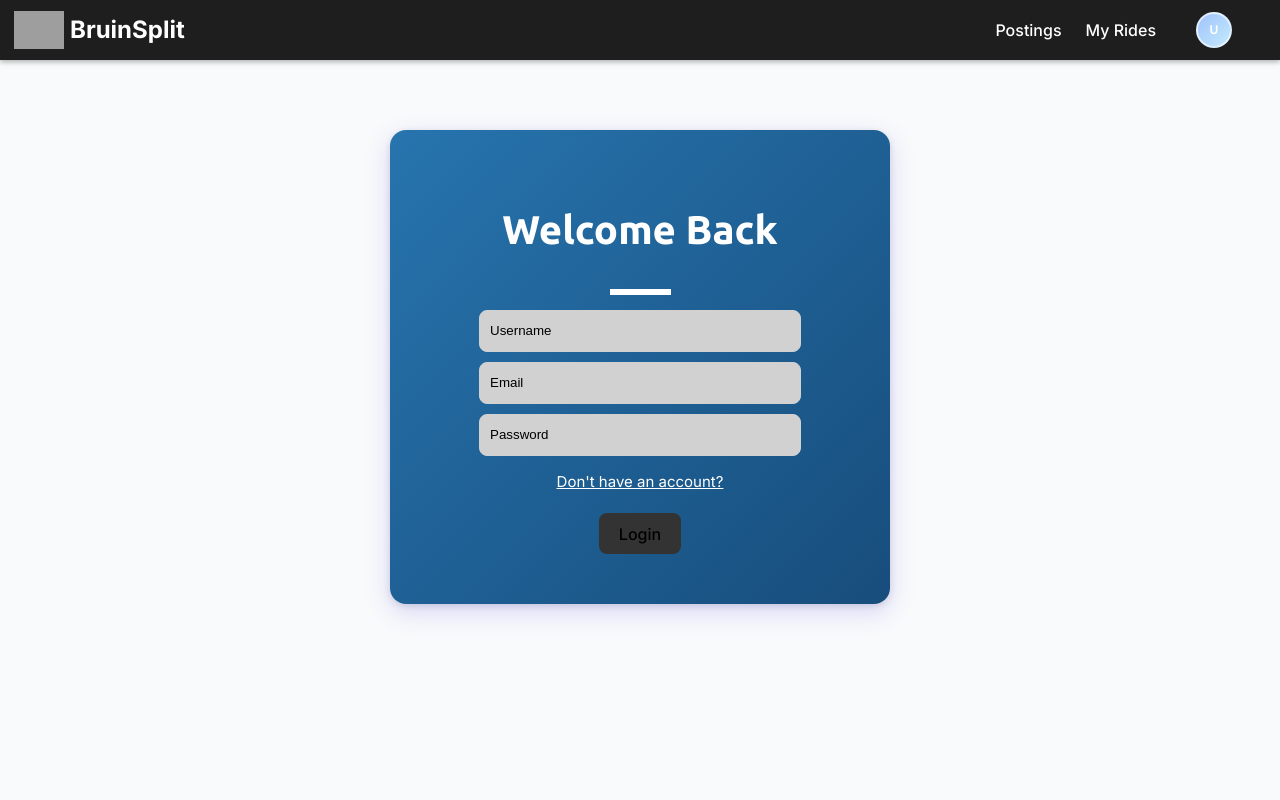
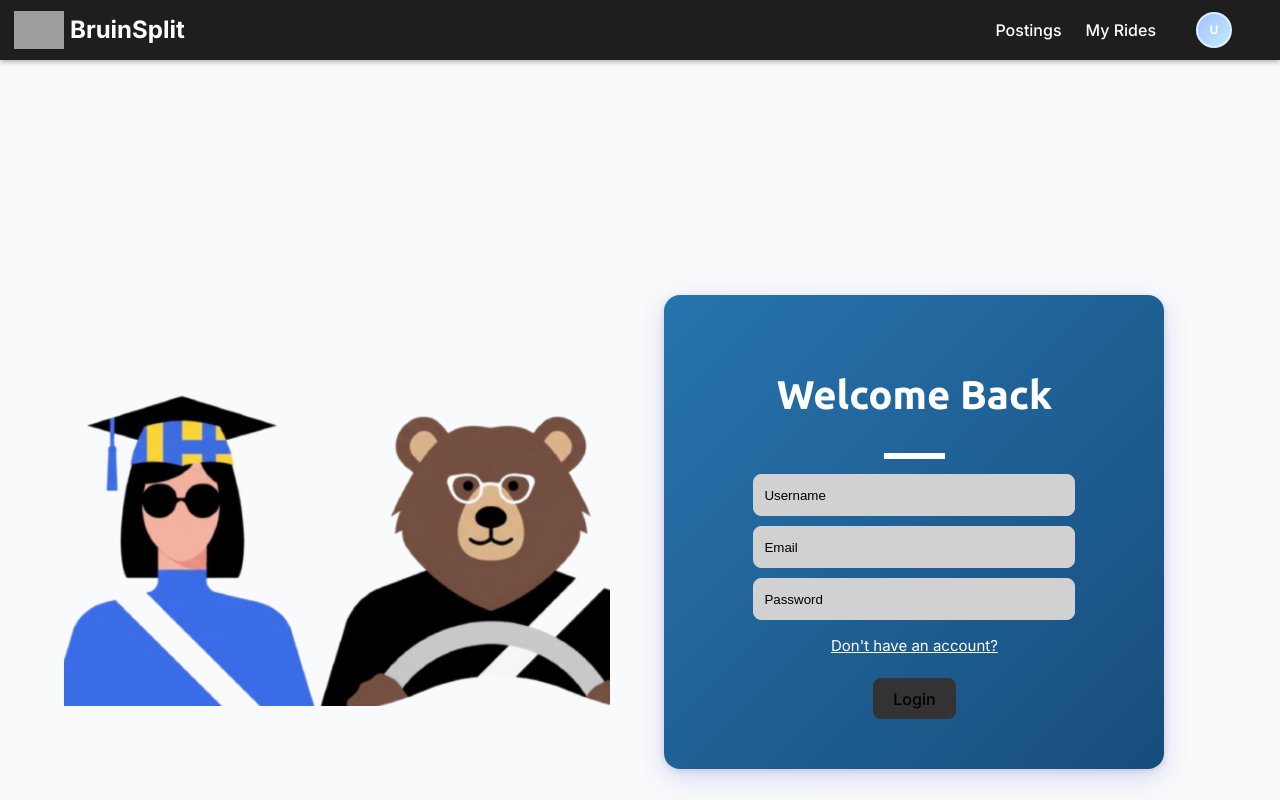
Before and after one commit to joshuajin06/BruinSplit, a React (Vite) app in the folder frontend/bruinsplit/: page /login in a window 1280 px wide. Shown: the top 800 px of the page. Built offline with nearby package versions, Linux system fonts and the light colour scheme; grey boxes are pictures that could not be loaded.

Commit message:
Added bear image to login

```diff
--- a/frontend/bruinsplit/src/pages/Login.jsx
+++ b/frontend/bruinsplit/src/pages/Login.jsx
@@ -4,7 +4,10 @@ import LoginSignup from '../components/loginsignup';
 
 export default function Login() {
   return (<>
-        <div className="page-container">
+        <div className="page-container login-page-right">
+            <div className='login-left-image'>
+                <img src="/download.png" alt="BruinSplit" />
+            </div>
             <div className='Login-Box'>
                 <LoginSignup />
             </div>
--- a/frontend/bruinsplit/src/pages/pages.css
+++ b/frontend/bruinsplit/src/pages/pages.css
@@ -27,6 +27,36 @@
       min-height: 100vh;
       align-content: center;
       background-color: var(--bg-page);
+  }
+
+  .login-page-right {
+      flex-direction: row;
+      justify-content: space-between;
+      align-items: center;
+      padding: 2rem;
+  }
+
+  .login-left-image {
+      flex: 1;
+      display: flex;
+      align-items: center;
+      justify-content: center;
+      padding: 2rem;
+  }
+
+  .login-left-image img {
+      max-width: 100%;
+      max-height: 80vh;
+      width: auto;
+      height: auto;
+      object-fit: contain;
+  }
+
+  .Login-Box {
+      flex: 1;
+      display: flex;
+      justify-content: flex-end;
+      padding-right: 5%;
   }
 
   .card-grid {
```
Also changed, not shown: frontend/bruinsplit/public/download.png (added), frontend/bruinsplit/public/profilePage.png (added).
